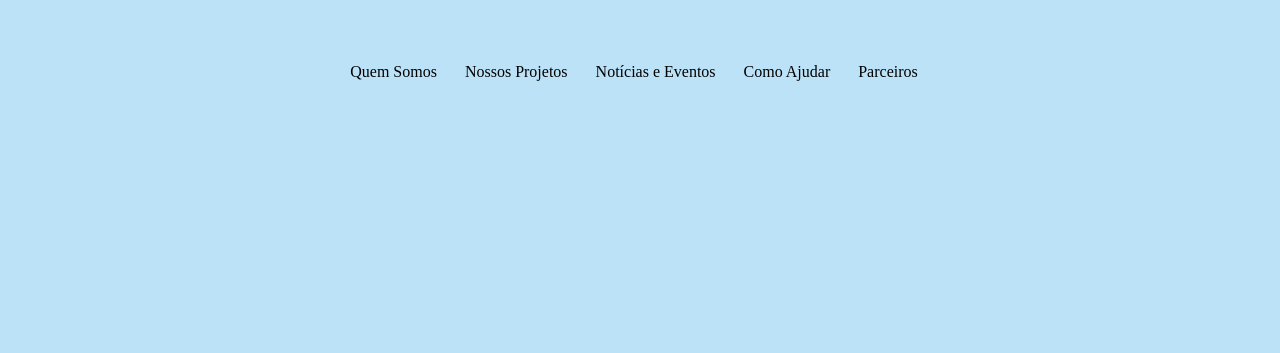
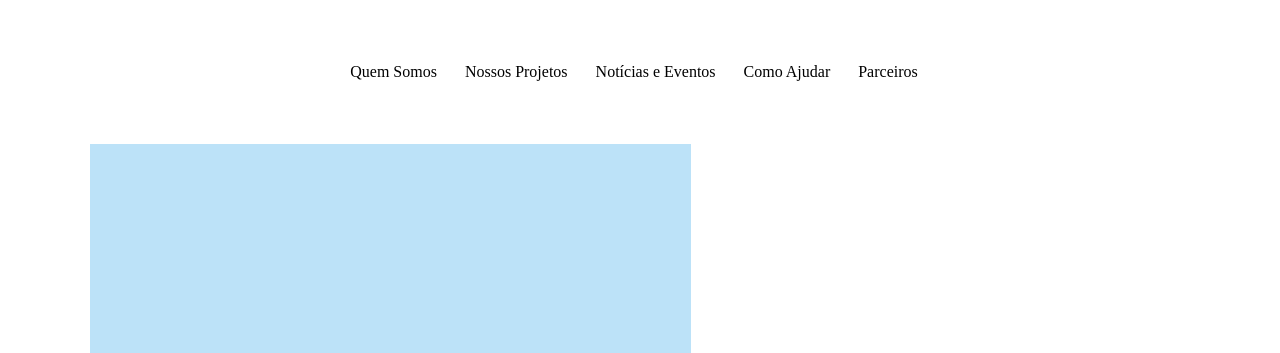
Before and after one commit to LeonardoProdossimo/TrabalhoDW_1P, a plain HTML site: page index.html in a window 1280 px wide. Shown: the top 353 px of the page. Drawn offline with Linux system fonts and the light colour scheme.

Commit message:
Update style.css

```diff
--- a/style.css
+++ b/style.css
@@ -1,6 +1,6 @@
 @charset "UTF-8";
 :root{
-    --corBanner:#bce2f8;
+    --corBanner:#ffffff;
 }
 #divMain{
     margin: -8px;
```
